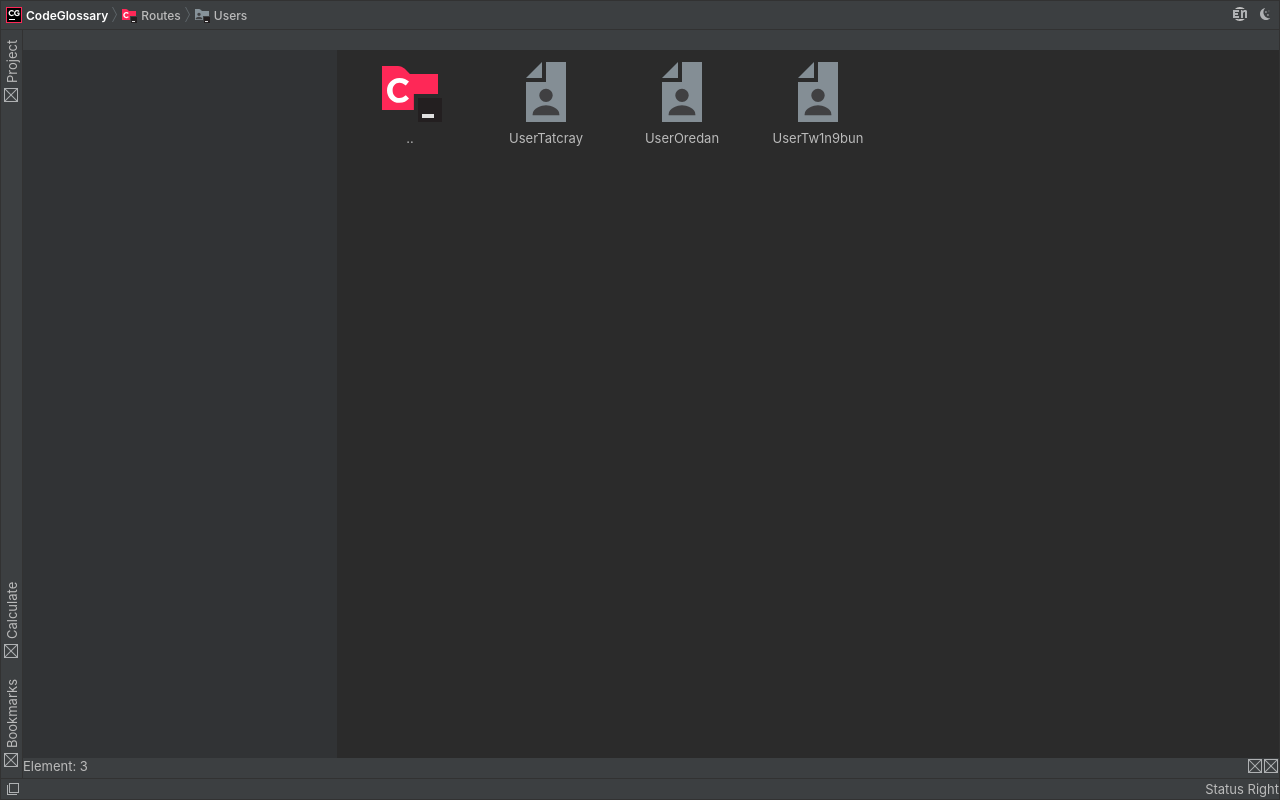
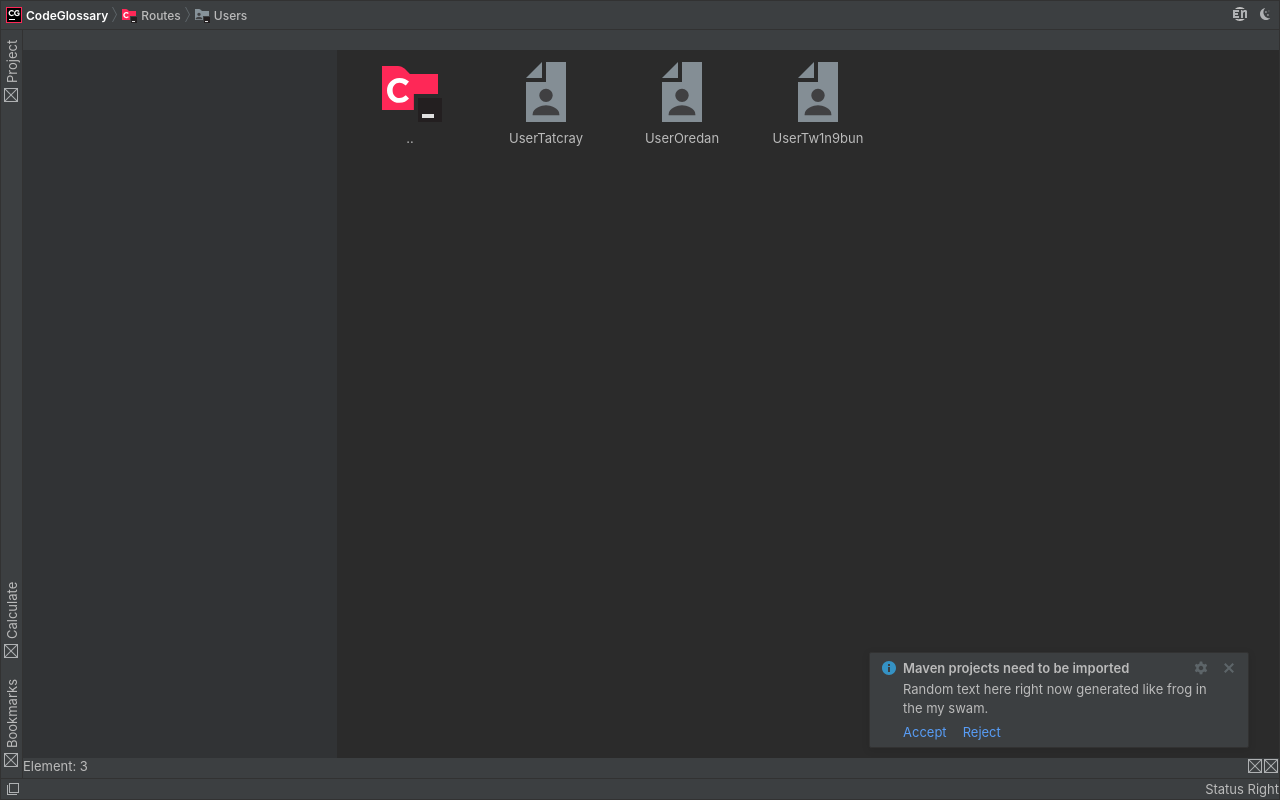
Before and after one commit to cclarice/CodeGlossary, a Vue app: page /users in a window 1280 px wide. Built offline with nearby package versions, Linux system fonts and the light colour scheme.

Commit message:
Added Balloon system! 😊 🎈

```diff
--- a/src/components/balloon/BaseBalloons.vue
+++ b/src/components/balloon/BaseBalloons.vue
@@ -1,23 +1,29 @@
 <template>
   <nav class="Balloons">
-    <div v-for="balloon of getBalloons" class="Balloon">
+    <div v-for="balloon of getBalloons" :key="balloon.id"
+         class="Balloon">
       <div class="BalloonColumn BalloonLeft">
-        <img class="BalloonType" :src="getBalloonStatusIcon(balloon.type)">
+        <img class="BalloonType" :src="getBalloonsIcons[balloon.type]" :alt="balloon.type">
       </div>
       <div class="BalloonColumn BalloonMain">
         <div class="BalloonMainHeader">
-          <b></b>
-          <img class="BalloonSetting" alt="Settings"> <!-- todo add setting to the balloons -->
+          <b> {{ balloon.head }} </b>
+          <img class="BalloonSetting HoverableIcon"
+               src="@/assets/icons/interface/gear.svg"
+               alt="Settings">
+          <!-- todo add setting action to the balloons -->
         </div>
         <p class="BalloonText">
-
+            {{ balloon.text }}
         </p>
-        <div class="BalloonActions">
-
+        <div class="BalloonMainActions">
+          <a class="BalloonMainAction" v-for="action of balloon.actions" :key="action.text" @click="action.action">
+            {{ action.text }}
+          </a>
         </div>
       </div>
       <div class="BalloonColumn BalloonRight">
-
+        <img class="HoverableIcon" src="@/assets/icons/interface/close.svg" alt="Close">
       </div>
     </div>
   </nav>
@@ -25,14 +31,24 @@
 
 <script lang="ts">
 import { defineComponent } from 'vue'
+import { mapGetters, mapMutations } from 'vuex'
 
 export default defineComponent({
-  name: 'BaseBalloons'
+  name: 'BaseBalloons',
+  computed: {
+    ...mapGetters('balloon', ['getBalloons', 'getBalloonsIcons'])
+  },
+  methods: {
+    ...mapMutations('balloon', ['removeBalloonById'])
+  }
 })
 </script>
 
 <style lang="scss" scoped>
 .Balloons {
+  position: absolute;
+  right: 31px;
+  bottom: 52px;
   display: flex;
   flex-flow: column-reverse;
   gap: 30px;
@@ -43,5 +59,39 @@ export default defineComponent({
   flex-flow: row;
   max-width: 380px;
   min-width: 240px;
+  padding: 7px 11px;
+  gap: 6px;
+
+  background-color: var(--panel-background);
+  border: 1px solid var(--panel-border);
+  box-shadow: 0 2px 8px #00000019;
+  border-radius: 2px;
+  &Main {
+    display: flex;
+    flex-flow: column;
+    gap: 4px;
+    &Header {
+      display: flex;
+      flex-flow: row;
+      justify-content: space-between;
+      b {
+        font-weight: 600;
+        margin-top: 1px;
+        line-height: 15px;
+      }
+    }
+    &Actions {
+      margin-top: 2px;
+      display: flex;
+      gap: 16px;
+    }
+    &Action {
+      color: #589DF6;
+      cursor: pointer;
+    }
+  }
+  &Setting {
+    padding: 0 6px;
+  }
 }
 </style>
--- a/src/layouts/MainLayout.vue
+++ b/src/layouts/MainLayout.vue
@@ -81,6 +81,7 @@
 			</section>
 		</nav>
 	</footer>
+  <BaseBalloons v-show="!loading"/>
 </template>
 
 <script lang="ts">
@@ -92,6 +93,7 @@ import BaseScrollable from '@/components/base/BaseScrollable.vue'
 import BaseLoading from '@/components/base/BaseLoading.vue'
 import BaseError from '@/components/base/BaseError.vue'
 import MainStripeButton from '@/layouts/main/MainStripeButton.vue'
+import BaseBalloons from '@/components/balloon/BaseBalloons.vue'
 
 const defaultComponentOptions = {
   delay: 200,
@@ -124,6 +126,7 @@ export default defineComponent({
     }
   },
 	components: {
+    BaseBalloons,
     MainStripeButton,
     BaseScrollable,
 		MainNavigation,
--- a/src/store/index.ts
+++ b/src/store/index.ts
@@ -2,6 +2,7 @@ import { createStore, ModuleTree } from 'vuex'
 import theme, { IThemeState } from '@/store/modules/theme.ts'
 import lang, { ILangState } from '@/store/modules/lang.ts'
 import tool from '@/store/modules/tool'
+import balloon from '@/store/modules/balloon'
 
 export type IStore = ModuleTree<IThemeState> | ModuleTree<ILangState>
 
@@ -9,7 +10,8 @@ const store = createStore(<IStore>{
   modules: {
     lang,
     theme,
-    tool
+    tool,
+    balloon
   }
 })
 
--- a/src/store/modules/balloon.ts
+++ b/src/store/modules/balloon.ts
@@ -1,26 +1,46 @@
 import { GetterTree, MutationTree } from 'vuex'
 
 interface IBalloonAction {
-	action: () => boolean
-	text: string
+	action: () => void
+	text: 	string
 }
 
 interface IBalloon {
-	id: number
-	type: string | 'info' | 'question' | 'success' | 'warning' | 'error'
-	head: string
-	text: string
-	actions: Array<IBalloonAction>
-	duration: number
+	id:				null | number
+	type:			null | IBalloonType
+	head:			null | string
+	text:			null | string
+	actions:	null | Array<IBalloonAction>
+	duration: null | number
 }
 
+type IBalloonType = 'info' | 'question' | 'success' | 'warning' | 'error'
+
 interface IBalloonState {
-	balloons: IBalloon[],
+	balloons: IBalloon[]
 	icons: { [key: string]: string }
 }
 
 const initialState = (): IBalloonState => ({
-	balloons: [],
+	balloons: [
+		{
+			id: 1,
+			type: 'info',
+			head: 'Maven projects need to be imported',
+			text: 'Random text here right now generated like frog in the my swam.',
+			actions: [
+				{
+					action: () => console.log('Request Accepted!'),
+					text: 'Accept'
+				},
+				{
+					action: () => console.log('Request Disciplined!'),
+					text: 'Reject'
+				}
+			],
+			duration: 5000
+		}
+	],
 	icons: {
 		info:			require('@/assets/icons/status/info.svg'),
 		question:	require('@/assets/icons/status/question.svg'),
@@ -33,12 +53,21 @@ const initialState = (): IBalloonState => ({
 const getters: GetterTree<IBalloonState, IBalloonState> = {
 	getBalloons (state: IBalloonState): IBalloonState['balloons'] {
 		return state.balloons
+	},
+	getBalloonsIcons (state: IBalloonState): IBalloonState['icons'] {
+		return state.icons
 	}
 }
 
 const mutations: MutationTree<IBalloonState> = {
-	addBalloons (state: IBalloonState, balloon: ) {
-
+	addBalloons (state: IBalloonState, balloon: IBalloon) {
+		if (!balloon.id)				{ balloon.id = state.balloons.length + Date.now() }
+		if (!balloon.type)			{ balloon.type = 'info' }
+		if (!balloon.duration)	{ balloon.duration = 5000 }
+		state.balloons.push(balloon)
+		setTimeout(() => {
+			state.balloons.filter(_balloon => _balloon.id !== balloon.id)
+		}, balloon.duration)
 	},
 	removeBalloonById (state: IBalloonState, id: number) {
 		state.balloons.filter(balloon => balloon.id !== id)
--- a/src/style/main.scss
+++ b/src/style/main.scss
@@ -7,7 +7,6 @@
 html {
   background-color: red;
 }
-
 
 html,
 body {
@@ -77,7 +76,6 @@ progress {
   color:        var(--default);
   font-size:    13px;
   line-height:  16px;
-  font-weight:  400;
   &::selection {
     color: var(--selected);
     background-color: var(--selection-active);
@@ -140,3 +138,13 @@ code {
 code.LineNumbers {
   font-size: 11px;
 }
+
+.HoverableIcon {
+  opacity: 0.5;
+  &:hover {
+    opacity: 0.7;
+  }
+  &:active {
+    opacity: 0.9;
+  }
+}
```
